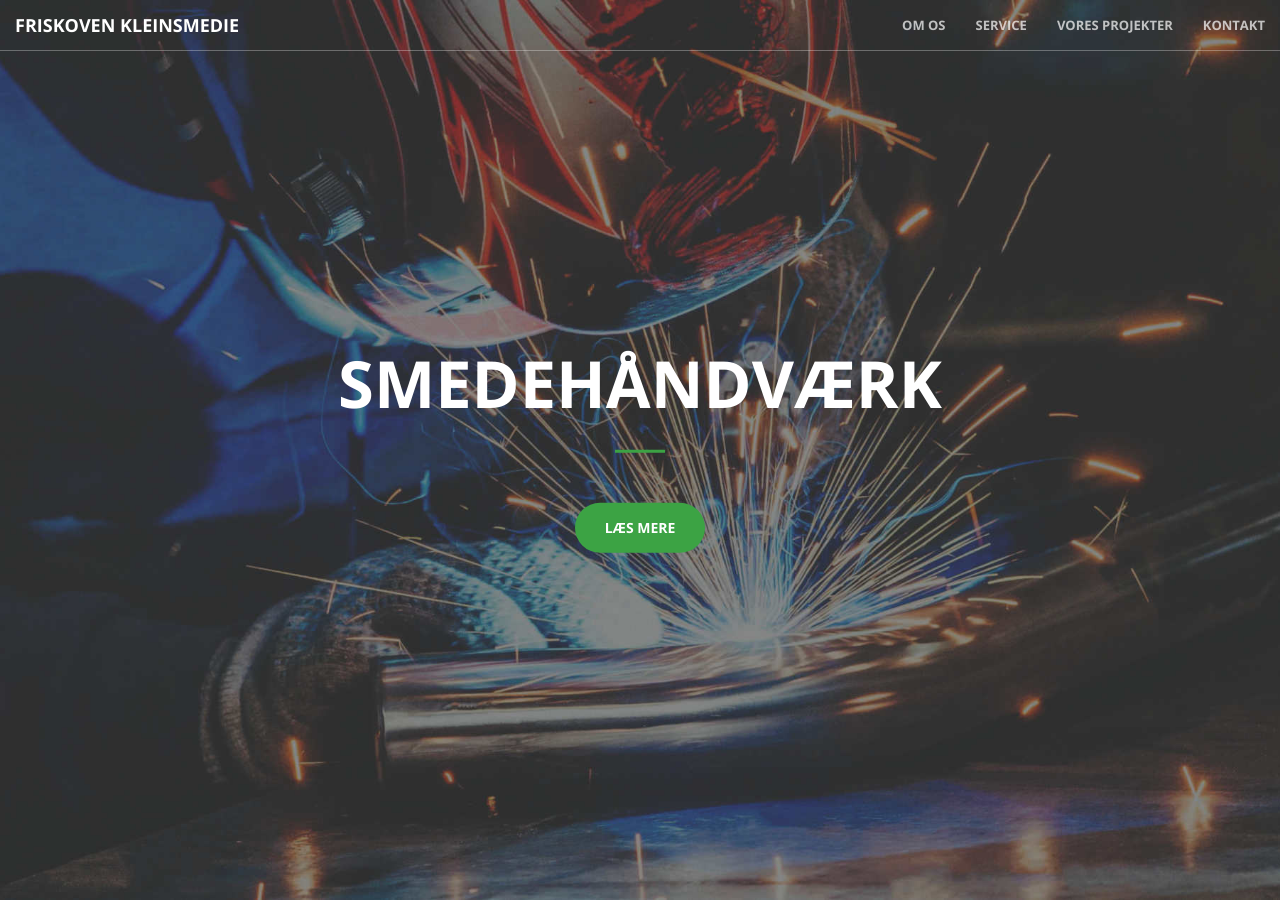
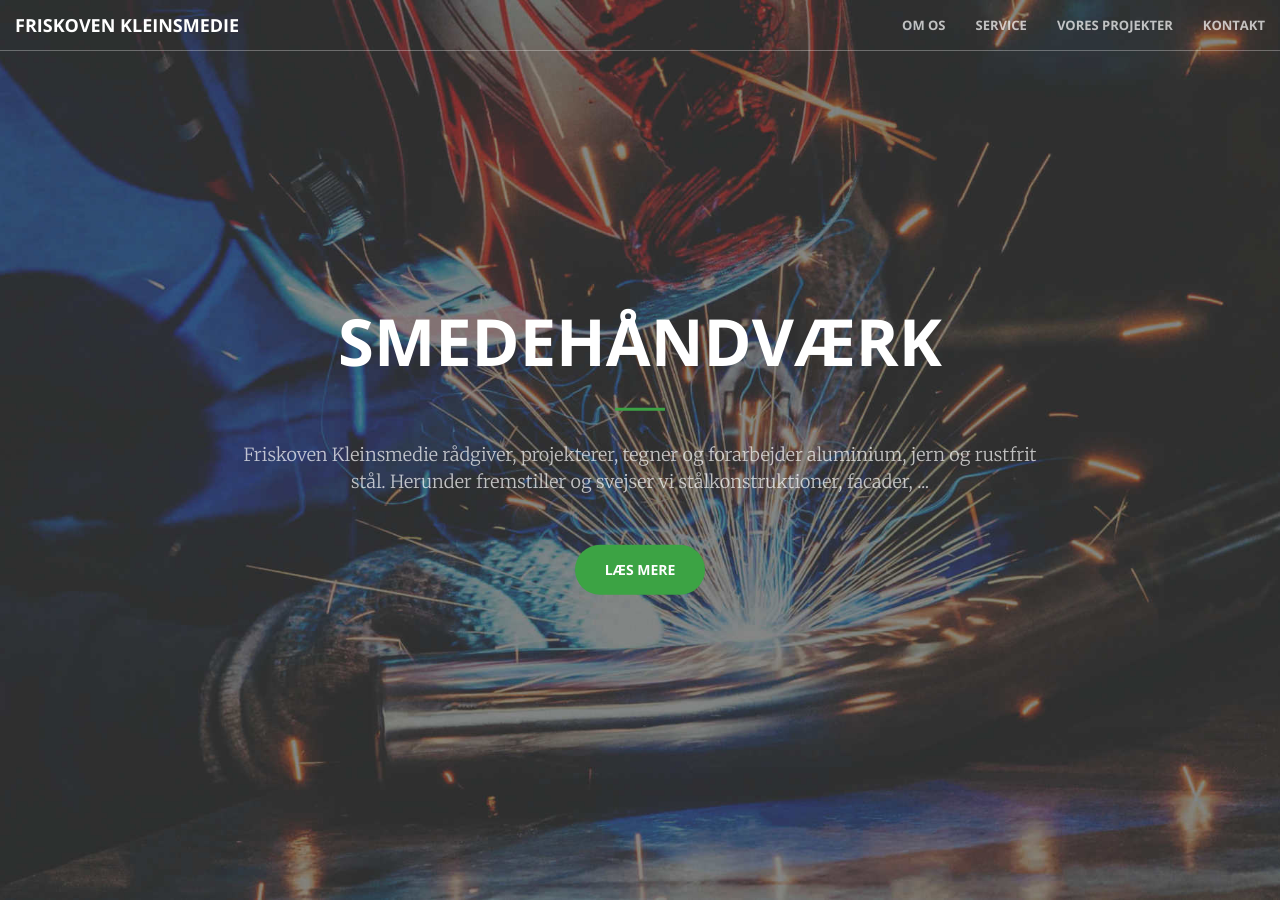
Before and after one commit to Slitch/friskoven-kleinsmedie, a Jekyll site: the page built from index.html, in a window 1280 px wide and 900 px high. Built offline with Jekyll 4.4.1, drawn with Linux system fonts in a browser that asks for light colours; some of the changed lines change nothing that is shown.

Commit message:
SEO, google optimzation

```diff
--- a/_config.yml
+++ b/_config.yml
@@ -2,7 +2,7 @@
 title: Friskoven Kleinsmedie
 email: kontakt@friskoven-kleinsmedie.dk
 phone: 12345678
-description: > # this means to ignore newlines until "baseurl:"
+description: Friskoven Kleinsmedie rådgiver, projekterer, tegner og forarbejder aluminium, jern og rustfrit stål. Herunder fremstiller og svejser vi stålkonstruktioner, facader, ...
 baseurl: "/friskoven-kleinsmedie/" # the subpath of your site, e.g. /blog/
 # baseurl: "" # the subpath of your site, e.g. /blog/
 url: "https://slitch.github.io/friskoven-kleinsmedie" # the base hostname & protocol for your site
--- a/_includes/head.html
+++ b/_includes/head.html
@@ -3,16 +3,16 @@
     <meta charset="utf-8">
     <meta http-equiv="X-UA-Compatible" content="IE=edge">
     <meta name="viewport" content="width=device-width, initial-scale=1">
-    <meta name="description" content="">
-    <meta name="author" content="">
+    <meta name="description" content="{{ site.description }}">
+    <meta name="author" content="{{ site.title }}">
 
     <title>Friskoven Kleinsmedie</title>
 
     <!-- OpenGraph -->
     <meta property="og:locale" content="da_DK">
     <meta property="og:type" content="article">
-    <meta property="og:title" content="{% if page.title %}{{ page.title }}{% else %}{{ site.title }}{% endif %}">
-    <meta property="og:description" content="{% if page.description %}{{ page.description }}{% else %}{{ site.description }}{% endif %}">
+    <meta property="og:title" content="{{ site.title }}">
+    <meta property="og:description" content="{{ site.description }}">
     <meta property="og:url" content="{{ site.url }}{{ page.url }}">
     <meta property="og:site_name" content="{{ site.title }}">
     <meta property="og:image" content="{{ site.url }}/img/header1.jpg">
--- a/_includes/header.html
+++ b/_includes/header.html
@@ -3,7 +3,7 @@
         <div class="header-content-inner">
             <h1>Smedehåndværk</h1>
             <hr>
-            <p></p>
+            <p>Friskoven Kleinsmedie rådgiver, projekterer, tegner og forarbejder aluminium, jern og rustfrit stål. Herunder fremstiller og svejser vi stålkonstruktioner, facader, ...</p>
             <a href="#about" class="btn btn-primary btn-xl page-scroll">Læs mere</a>
         </div>
     </div>
```
